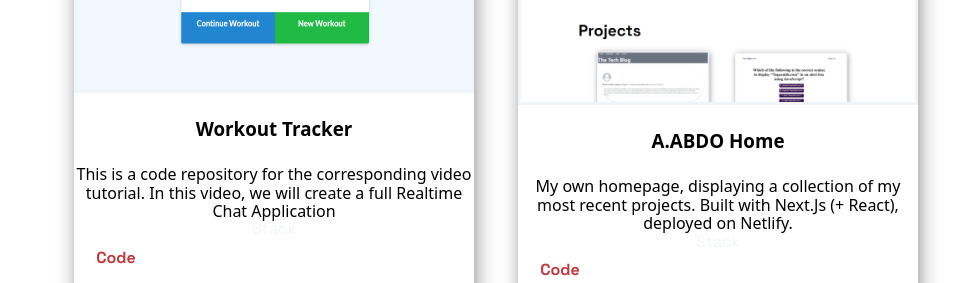
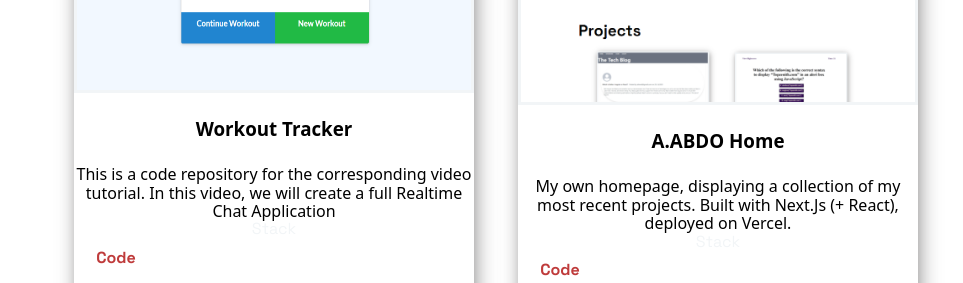
Before and after one commit to AhmedWaeer/HomePage, a Next.js app: page / in a window 1280 px wide. Shown: the part 3630-3913 px from the top of the page, without its empty margins (144-1107 px from the left). Built offline with nearby package versions, Linux system fonts and the light colour scheme.

Commit message:
Update constants.js

```diff
--- a/src/constants/constants.js
+++ b/src/constants/constants.js
@@ -44,7 +44,7 @@
         id: 4,
     }, {
         title: 'A.ABDO Home',
-        description: "My own homepage, displaying a collection of my most recent projects. Built with Next.Js (+ React), deployed on Netlify.",
+        description: "My own homepage, displaying a collection of my most recent projects. Built with Next.Js (+ React), deployed on Vercel.",
         image: '/images/home.PNG',
         tags: ['React', 'NextJS'],
         source: '',
```
